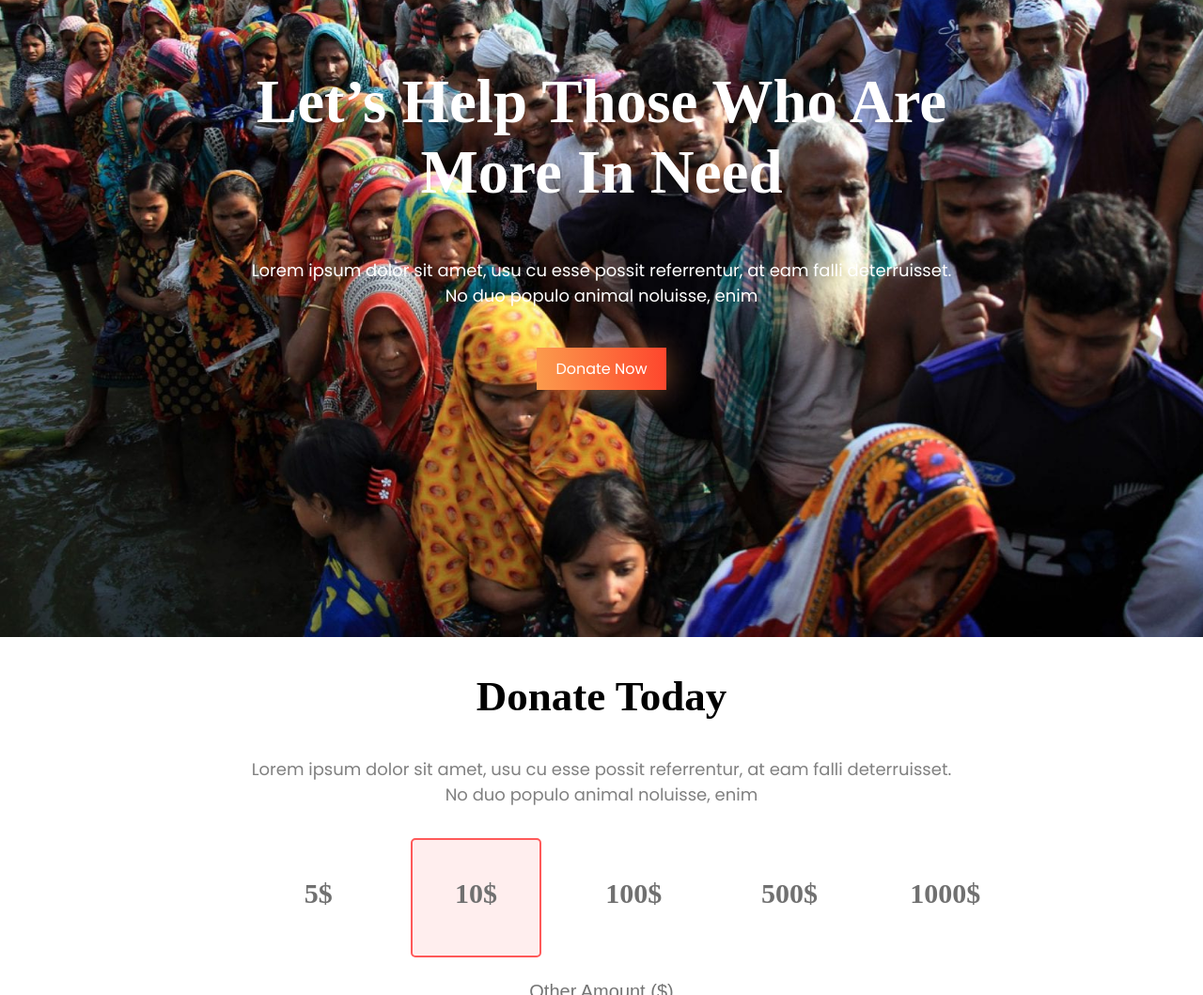
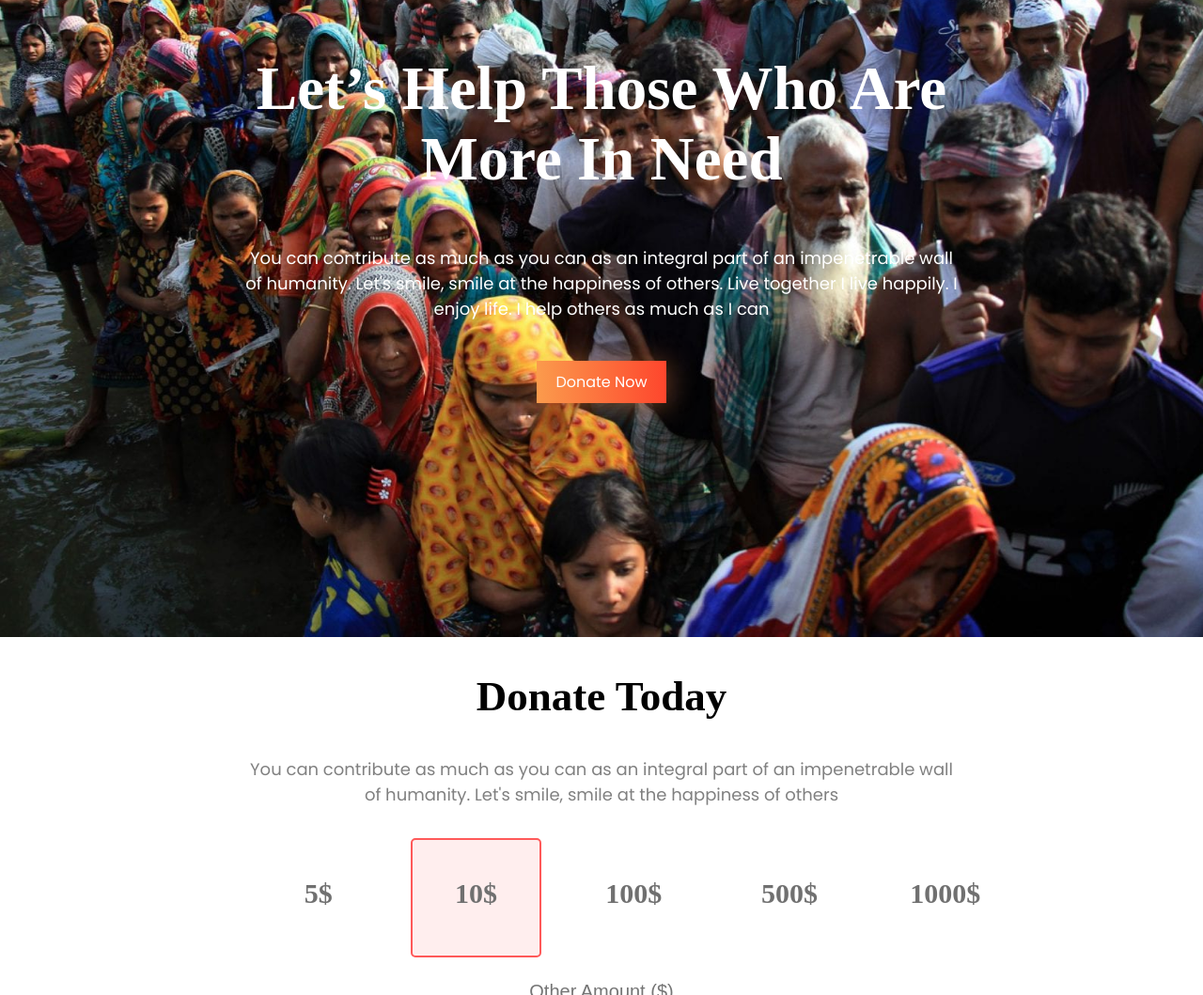
Before and after one commit to coddermoon/donate-today, a plain HTML site: page index.html in a window 1280 px wide. Shown: the part 172-1231 px from the top of the page at 94% size. Drawn offline with Linux system fonts and the light colour scheme; a web font is replaced by a local one.

Commit message:
finished

```diff
--- a/index.html
+++ b/index.html
@@ -30,8 +30,7 @@
             <div class="content">
                 <h1>Let’s Help Those Who Are
                     More In Need</h1>
-                <p>Lorem ipsum dolor sit amet, usu cu esse possit referrentur, at eam falli deterruisset. No duo populo
-                    animal noluisse, enim</p>
+                <p>You can contribute as much as you can as an integral part of an impenetrable wall of humanity. Let's smile, smile at the happiness of others. Live together I live happily. I enjoy life. I help others as much as I can</p>
                 <a href="#" class="btn">Donate Now</a>
             </div>
         </div>
@@ -41,8 +40,7 @@
         <div class="container">
             <div class="heading">
                 <h2 class="title">Donate Today</h2>
-                <p class="text-center">Lorem ipsum dolor sit amet, usu cu esse possit referrentur, at eam falli
-                    deterruisset. No duo populo animal noluisse, enim</p>
+                <p class="text-center">You can contribute as much as you can as an integral part of an impenetrable wall of humanity. Let's smile, smile at the happiness of others</p>
             </div>
 
             <!-- amount area -->
```
